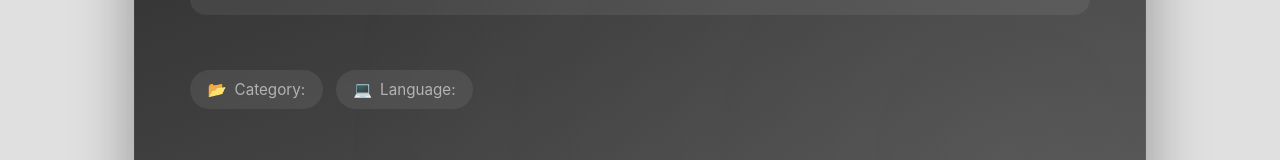
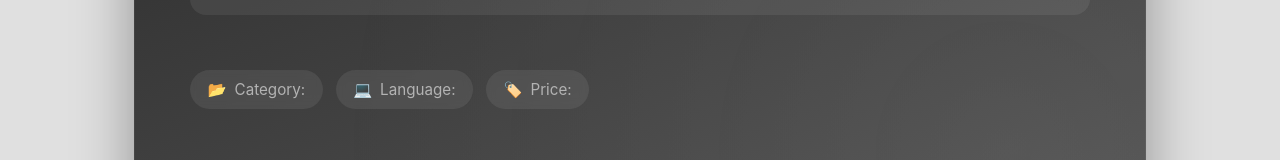
Before and after one commit to ALhanoofe/ReadyToBuiled-Frontend, a React (Vite) app: page /projectDetail/1 in a window 1280 px wide. Shown: the part 381-541 px from the top of the page. Built offline with nearby package versions, Linux system fonts and the light colour scheme; no server answers.

Commit message:
add the price in projectdetail

```diff
--- a/src/components/ProjectDetails.jsx
+++ b/src/components/ProjectDetails.jsx
@@ -64,6 +64,7 @@ const ProjectDetails = () => {
         <p>Description:{project?.description}</p>
         <p>Category:{project?.category}</p>
         <p>Language:{project?.language}</p>
+        <p>Price:{project?.price}</p>
         <br />
 
         {user &&
```
